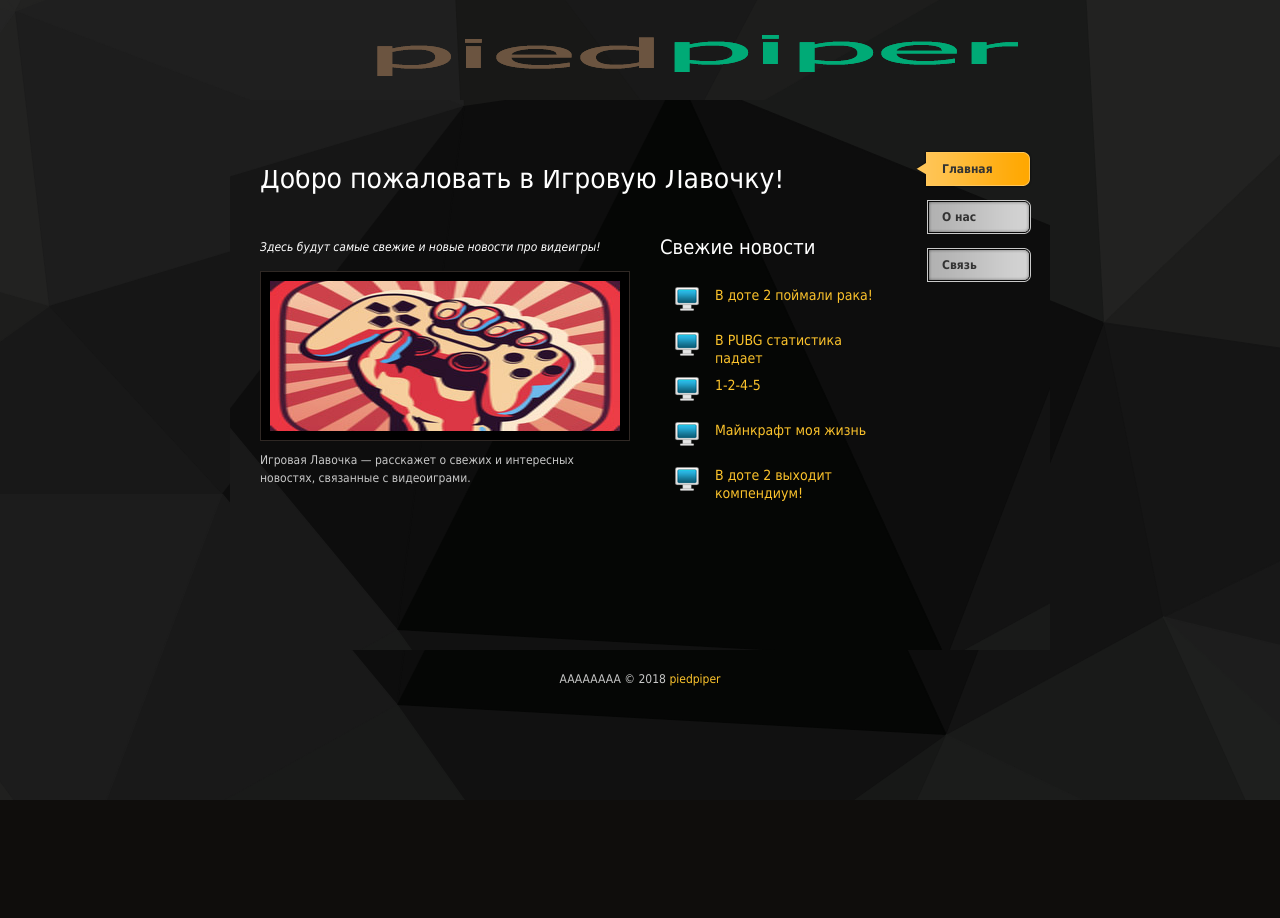
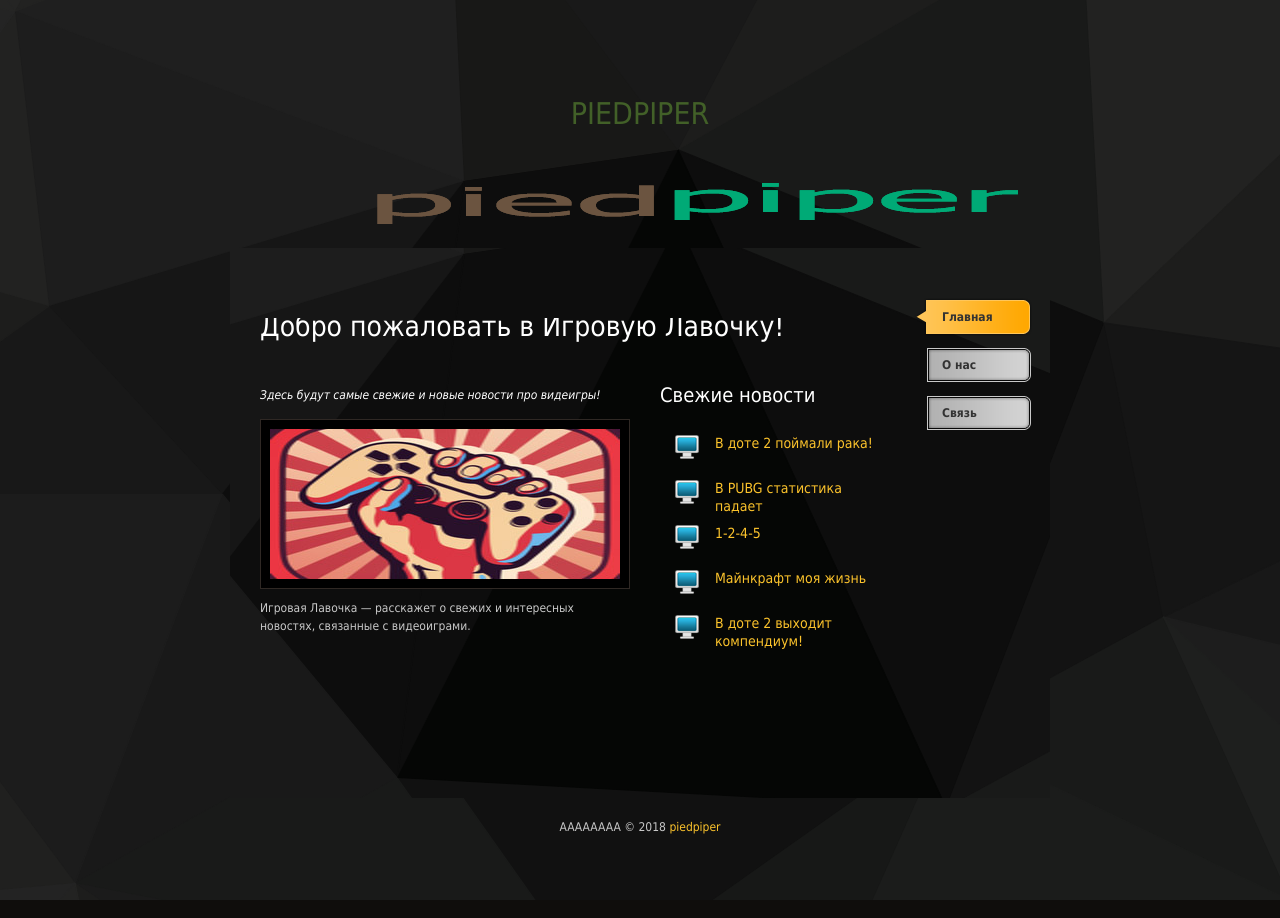
Before and after one commit to TheiPak/theipak.github.io, a plain HTML site: page index.html in a window 1280 px wide. Before the commit the page ends 800 px from the top, so only its background shows below. Drawn offline with Linux system fonts and the light colour scheme; files whose address does not match are found by name.

Commit message:
Add files via upload

```diff
--- a/index.html
+++ b/index.html
@@ -16,8 +16,33 @@
 <script src="js/coda-slider.js" type="text/javascript" charset="utf-8"></script>
 <script src="js/jquery.easing.1.3.js" type="text/javascript" charset="utf-8"></script>
 
+
+
+<style type="text/css" media="screen">
+    {
+      font-family:sans-serif;
+      margin:0px;
+      padding:0px;
+    }
+    .container {
+      text-align: center;
+      margin-top: 100px;
+    }
+    h1 {
+      text-transform: uppercase;
+      color: #426028;
+    }
+  </style>
+
+
+
+
+
 </head>
 <body>
+<div class="container">
+    <h1>Piedpiper</h1>
+  </div>
 
 <div id="slider">
     <div id="templatemo_header_wrapper">
@@ -26,7 +51,8 @@
         </div>
     </div>
 
-    <div id="templatemo_main">
+
+	<div id="templatemo_main">
 
         <div id="templatemo_content">
 
@@ -125,9 +151,11 @@
         <div id="templatemo_footer">
             AAAAAAAA © 2018 <a href="#">piedpiper</a>
             <div class="cleaner"></div>
+
 		</div>
     </div>
 </div>
 
+
 </body>
 </html>
```
